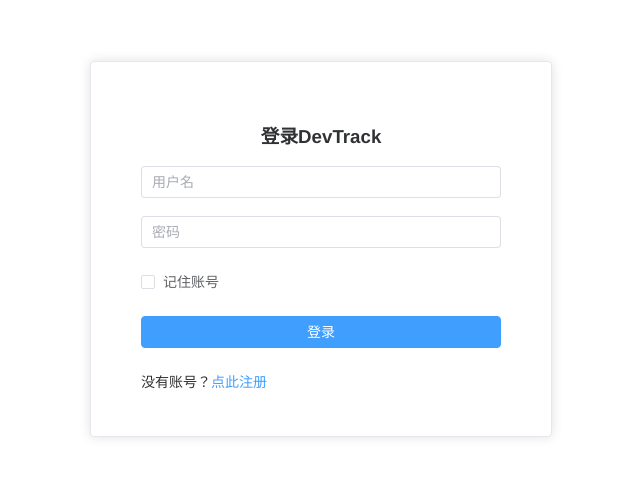
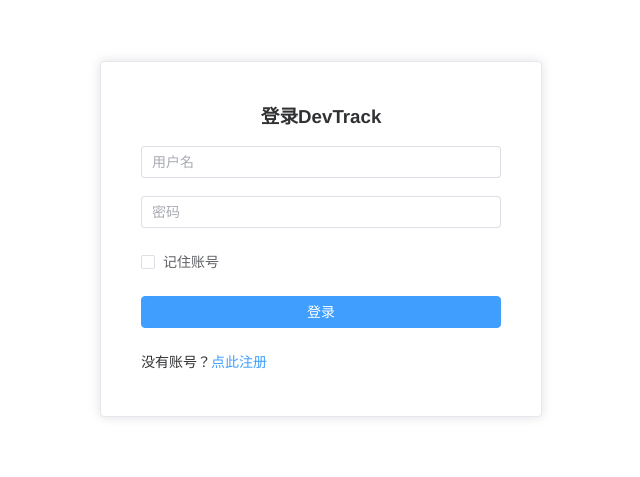
Before and after one commit to IkaroInory/DevTrack-Web-JavaScript, a Vue app: page /signin in a window 1280 px wide. Shown: the part 119-596 px from the top of the page, without its empty margins (319-959 px from the left). Built offline with nearby package versions, Linux system fonts and the light colour scheme.

Commit message:
feat: modify form padding

```diff
--- a/src/views/SignIn.vue
+++ b/src/views/SignIn.vue
@@ -21,6 +21,6 @@
     .login-container {
         width: 400px;
         margin: 180px auto;
-        padding: 20px 30px 0;
+        padding: 0 20px;
     }
 </style>
```
